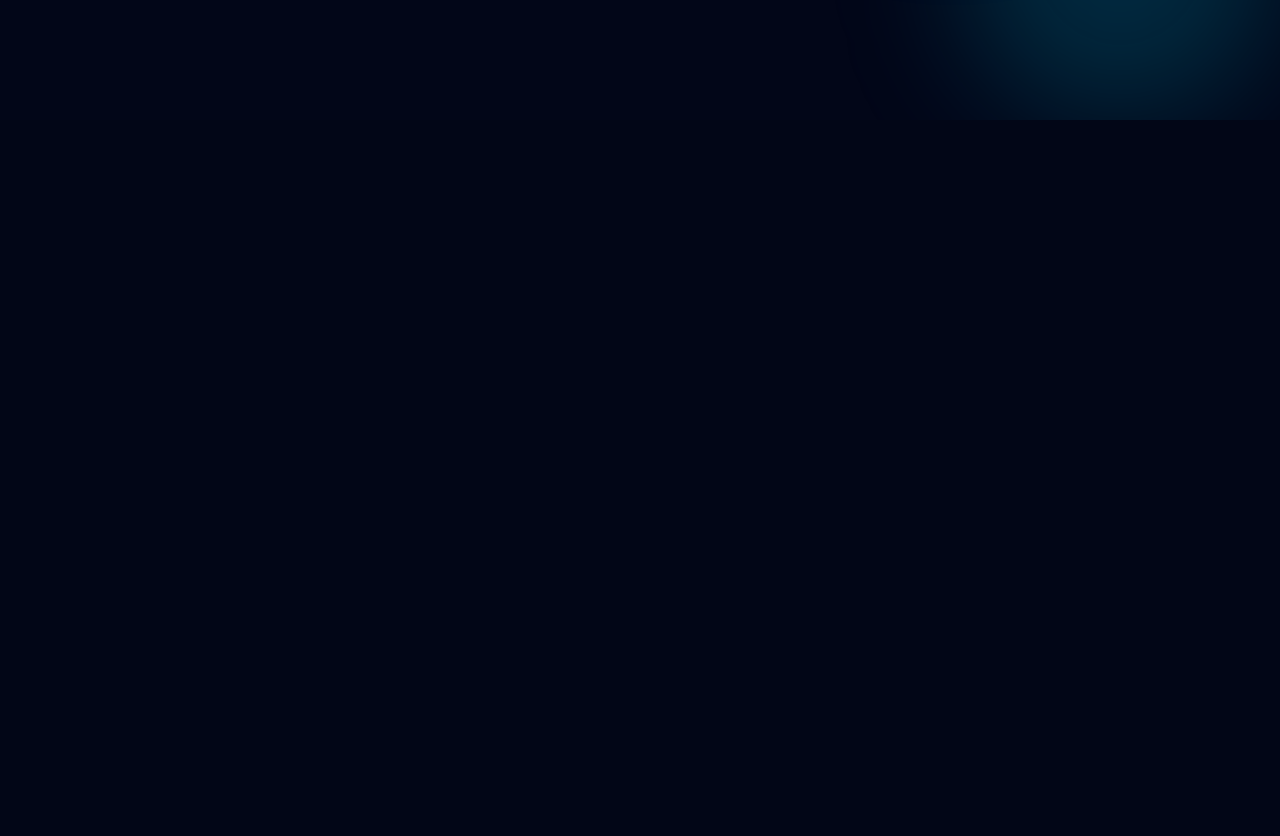
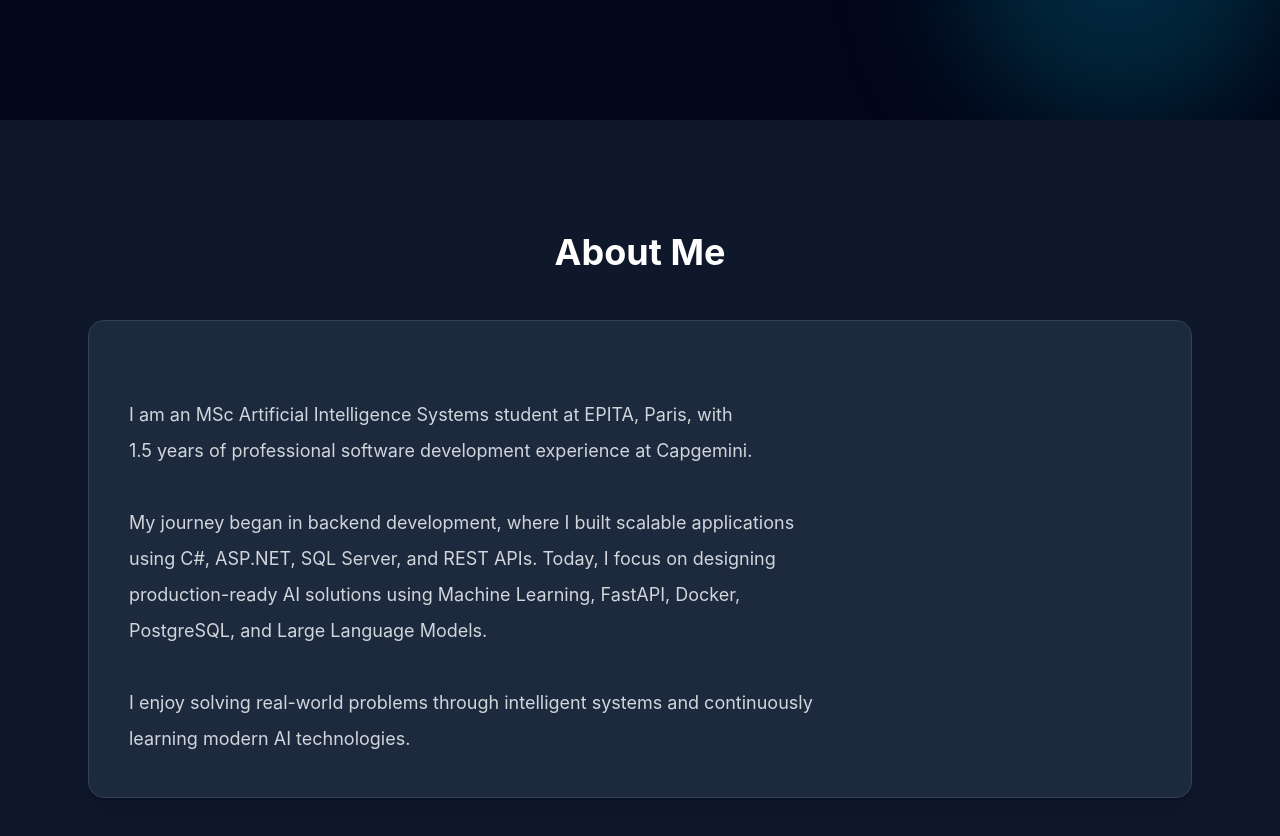
Before and after one commit to Shakya-2001/portfolio, a React app: page / in a window 1280 px wide. Shown: the part 680-1516 px from the top of the page. Before the commit the page ends 800 px from the top, so only its background shows below. Built offline with nearby package versions, Linux system fonts and the light colour scheme; the HTML template or start-up script is replaced by a standard one.

Commit message:
added hero improvements and about section

```diff
--- a/src/App.jsx
+++ b/src/App.jsx
@@ -1,11 +1,13 @@
 import Navbar from "./components/Navbar";
 import Hero from "./components/Hero";
+import About from "./components/About";
 
 function App() {
   return (
     <div className="bg-slate-950">
       <Navbar />
       <Hero />
+      <About />
     </div>
   );
 }
--- a/src/components/About.jsx
+++ b/src/components/About.jsx
@@ -0,0 +1,39 @@
+import { motion } from "framer-motion";
+import aboutData from "../data/aboutData";
+
+const About = () => {
+  return (
+    <section
+      id="about"
+      className="py-28 bg-slate-900 text-white"
+    >
+      <div className="max-w-6xl mx-auto px-6">
+
+        <motion.h2
+          initial={{ opacity: 0, y: 40 }}
+          whileInView={{ opacity: 1, y: 0 }}
+          transition={{ duration: 0.6 }}
+          viewport={{ once: true }}
+          className="text-4xl font-bold mb-12 text-center"
+        >
+          {aboutData.title}
+        </motion.h2>
+
+        <motion.div
+          initial={{ opacity: 0 }}
+          whileInView={{ opacity: 1 }}
+          transition={{ duration: 0.8 }}
+          viewport={{ once: true }}
+          className="bg-slate-800 rounded-2xl p-10 shadow-xl border border-slate-700"
+        >
+          <p className="text-lg leading-9 text-gray-300 whitespace-pre-line">
+            {aboutData.description}
+          </p>
+        </motion.div>
+
+      </div>
+    </section>
+  );
+};
+
+export default About;
--- /dev/null
+++ b/src/data/aboutData.js
@@ -0,0 +1,18 @@
+const aboutData = {
+  title: "About Me",
+
+  description: `
+I am an MSc Artificial Intelligence Systems student at EPITA, Paris, with
+1.5 years of professional software development experience at Capgemini.
+
+My journey began in backend development, where I built scalable applications
+using C#, ASP.NET, SQL Server, and REST APIs. Today, I focus on designing
+production-ready AI solutions using Machine Learning, FastAPI, Docker,
+PostgreSQL, and Large Language Models.
+
+I enjoy solving real-world problems through intelligent systems and continuously
+learning modern AI technologies.
+`,
+};
+
+export default aboutData;
```
